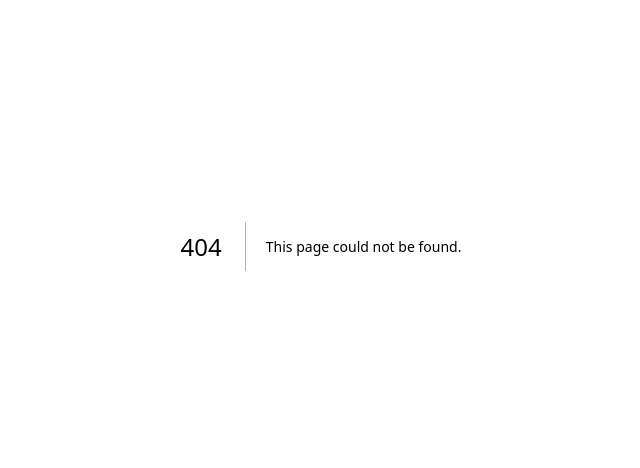
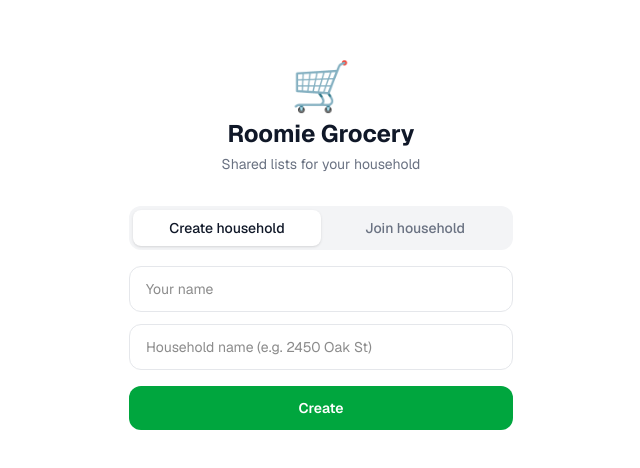
Before and after one commit to shubhraraj/LetsGroceryTogether, a Next.js app: page /onboarding in a window 1280 px wide. Before the commit this address had no page. Shown: the part 154-622 px from the top of the page, without its empty margins (319-959 px from the left). Built offline with nearby package versions, Linux system fonts and the light colour scheme.

Commit message:
feat: onboarding — create or join household via invite code

```diff
--- /dev/null
+++ b/app/onboarding/page.tsx
@@ -0,0 +1,129 @@
+// app/onboarding/page.tsx
+"use client";
+import { useState } from "react";
+import { useRouter } from "next/navigation";
+import { saveHousehold, saveDisplayName } from "@/lib/household";
+
+export default function OnboardingPage() {
+  const router = useRouter();
+  const [tab, setTab] = useState<"create" | "join">("create");
+  const [name, setName] = useState("");
+  const [householdName, setHouseholdName] = useState("");
+  const [code, setCode] = useState("");
+  const [error, setError] = useState("");
+  const [loading, setLoading] = useState(false);
+
+  async function handleCreate() {
+    if (!name.trim() || !householdName.trim()) {
+      setError("Please fill in both fields.");
+      return;
+    }
+    setLoading(true);
+    setError("");
+    try {
+      const res = await fetch("/api/households", {
+        method: "POST",
+        headers: { "Content-Type": "application/json" },
+        body: JSON.stringify({ name: householdName.trim() }),
+      });
+      if (!res.ok) throw new Error("Failed to create household");
+      const data = await res.json();
+      saveHousehold(data.id, data.inviteCode);
+      saveDisplayName(name.trim());
+      router.replace("/home");
+    } catch {
+      setError("Something went wrong. Try again.");
+    } finally {
+      setLoading(false);
+    }
+  }
+
+  async function handleJoin() {
+    if (!name.trim() || code.trim().length !== 6) {
+      setError("Enter your name and a 6-character code.");
+      return;
+    }
+    setLoading(true);
+    setError("");
+    try {
+      const res = await fetch(`/api/households/${code.trim().toUpperCase()}`);
+      if (res.status === 404) {
+        setError("Code not found. Check and try again.");
+        return;
+      }
+      if (!res.ok) throw new Error("Failed to join");
+      const data = await res.json();
+      saveHousehold(data.id, data.inviteCode);
+      saveDisplayName(name.trim());
+      router.replace("/home");
+    } catch {
+      setError("Something went wrong. Try again.");
+    } finally {
+      setLoading(false);
+    }
+  }
+
+  return (
+    <div className="flex min-h-screen flex-col items-center justify-center px-6">
+      <div className="mb-8 text-center">
+        <div className="mb-2 text-5xl">🛒</div>
+        <h1 className="text-2xl font-bold text-gray-900">Roomie Grocery</h1>
+        <p className="mt-1 text-sm text-gray-500">Shared lists for your household</p>
+      </div>
+
+      <div className="w-full max-w-sm">
+        <div className="mb-4 flex rounded-xl bg-gray-100 p-1">
+          {(["create", "join"] as const).map((t) => (
+            <button
+              key={t}
+              onClick={() => { setTab(t); setError(""); }}
+              className={`flex-1 rounded-lg py-2 text-sm font-medium transition-all ${
+                tab === t ? "bg-white shadow text-gray-900" : "text-gray-500"
+              }`}
+            >
+              {t === "create" ? "Create household" : "Join household"}
+            </button>
+          ))}
+        </div>
+
+        <div className="space-y-3">
+          <input
+            type="text"
+            placeholder="Your name"
+            value={name}
+            onChange={(e) => setName(e.target.value)}
+            className="w-full rounded-xl border border-gray-200 bg-white px-4 py-3 text-sm outline-none focus:ring-2 focus:ring-green-500"
+          />
+          {tab === "create" ? (
+            <input
+              type="text"
+              placeholder="Household name (e.g. 2450 Oak St)"
+              value={householdName}
+              onChange={(e) => setHouseholdName(e.target.value)}
+              className="w-full rounded-xl border border-gray-200 bg-white px-4 py-3 text-sm outline-none focus:ring-2 focus:ring-green-500"
+            />
+          ) : (
+            <input
+              type="text"
+              placeholder="6-character invite code"
+              value={code}
+              onChange={(e) => setCode(e.target.value.toUpperCase())}
+              maxLength={6}
+              className="w-full rounded-xl border border-gray-200 bg-white px-4 py-3 text-sm font-mono tracking-widest uppercase outline-none focus:ring-2 focus:ring-green-500"
+            />
+          )}
+        </div>
+
+        {error && <p className="mt-2 text-sm text-red-500">{error}</p>}
+
+        <button
+          onClick={tab === "create" ? handleCreate : handleJoin}
+          disabled={loading}
+          className="mt-4 w-full rounded-xl bg-green-600 py-3 text-sm font-semibold text-white transition-opacity disabled:opacity-50"
+        >
+          {loading ? "Loading…" : tab === "create" ? "Create" : "Join"}
+        </button>
+      </div>
+    </div>
+  );
+}
--- a/app/page.tsx
+++ b/app/page.tsx
@@ -1,65 +1,19 @@
-import Image from "next/image";
+// app/page.tsx
+"use client";
+import { useEffect } from "react";
+import { useRouter } from "next/navigation";
+import { getHouseholdId } from "@/lib/household";
 
-export default function Home() {
+export default function RootPage() {
+  const router = useRouter();
+
+  useEffect(() => {
+    router.replace(getHouseholdId() ? "/home" : "/onboarding");
+  }, [router]);
+
   return (
-    <div className="flex flex-col flex-1 items-center justify-center bg-zinc-50 font-sans dark:bg-black">
-      <main className="flex flex-1 w-full max-w-3xl flex-col items-center justify-between py-32 px-16 bg-white dark:bg-black sm:items-start">
-        <Image
-          className="dark:invert"
-          src="/next.svg"
-          alt="Next.js logo"
-          width={100}
-          height={20}
-          priority
-        />
-        <div className="flex flex-col items-center gap-6 text-center sm:items-start sm:text-left">
-          <h1 className="max-w-xs text-3xl font-semibold leading-10 tracking-tight text-black dark:text-zinc-50">
-            To get started, edit the page.tsx file.
-          </h1>
-          <p className="max-w-md text-lg leading-8 text-zinc-600 dark:text-zinc-400">
-            Looking for a starting point or more instructions? Head over to{" "}
-            <a
-              href="https://vercel.com/templates?framework=next.js&utm_source=create-next-app&utm_medium=appdir-template-tw&utm_campaign=create-next-app"
-              className="font-medium text-zinc-950 dark:text-zinc-50"
-            >
-              Templates
-            </a>{" "}
-            or the{" "}
-            <a
-              href="https://nextjs.org/learn?utm_source=create-next-app&utm_medium=appdir-template-tw&utm_campaign=create-next-app"
-              className="font-medium text-zinc-950 dark:text-zinc-50"
-            >
-              Learning
-            </a>{" "}
-            center.
-          </p>
-        </div>
-        <div className="flex flex-col gap-4 text-base font-medium sm:flex-row">
-          <a
-            className="flex h-12 w-full items-center justify-center gap-2 rounded-full bg-foreground px-5 text-background transition-colors hover:bg-[#383838] dark:hover:bg-[#ccc] md:w-[158px]"
-            href="https://vercel.com/new?utm_source=create-next-app&utm_medium=appdir-template-tw&utm_campaign=create-next-app"
-            target="_blank"
-            rel="noopener noreferrer"
-          >
-            <Image
-              className="dark:invert"
-              src="/vercel.svg"
-              alt="Vercel logomark"
-              width={16}
-              height={16}
-            />
-            Deploy Now
-          </a>
-          <a
-            className="flex h-12 w-full items-center justify-center rounded-full border border-solid border-black/[.08] px-5 transition-colors hover:border-transparent hover:bg-black/[.04] dark:border-white/[.145] dark:hover:bg-[#1a1a1a] md:w-[158px]"
-            href="https://nextjs.org/docs?utm_source=create-next-app&utm_medium=appdir-template-tw&utm_campaign=create-next-app"
-            target="_blank"
-            rel="noopener noreferrer"
-          >
-            Documentation
-          </a>
-        </div>
-      </main>
+    <div className="flex h-screen items-center justify-center">
+      <div className="h-8 w-8 animate-spin rounded-full border-4 border-green-600 border-t-transparent" />
     </div>
   );
 }
```
